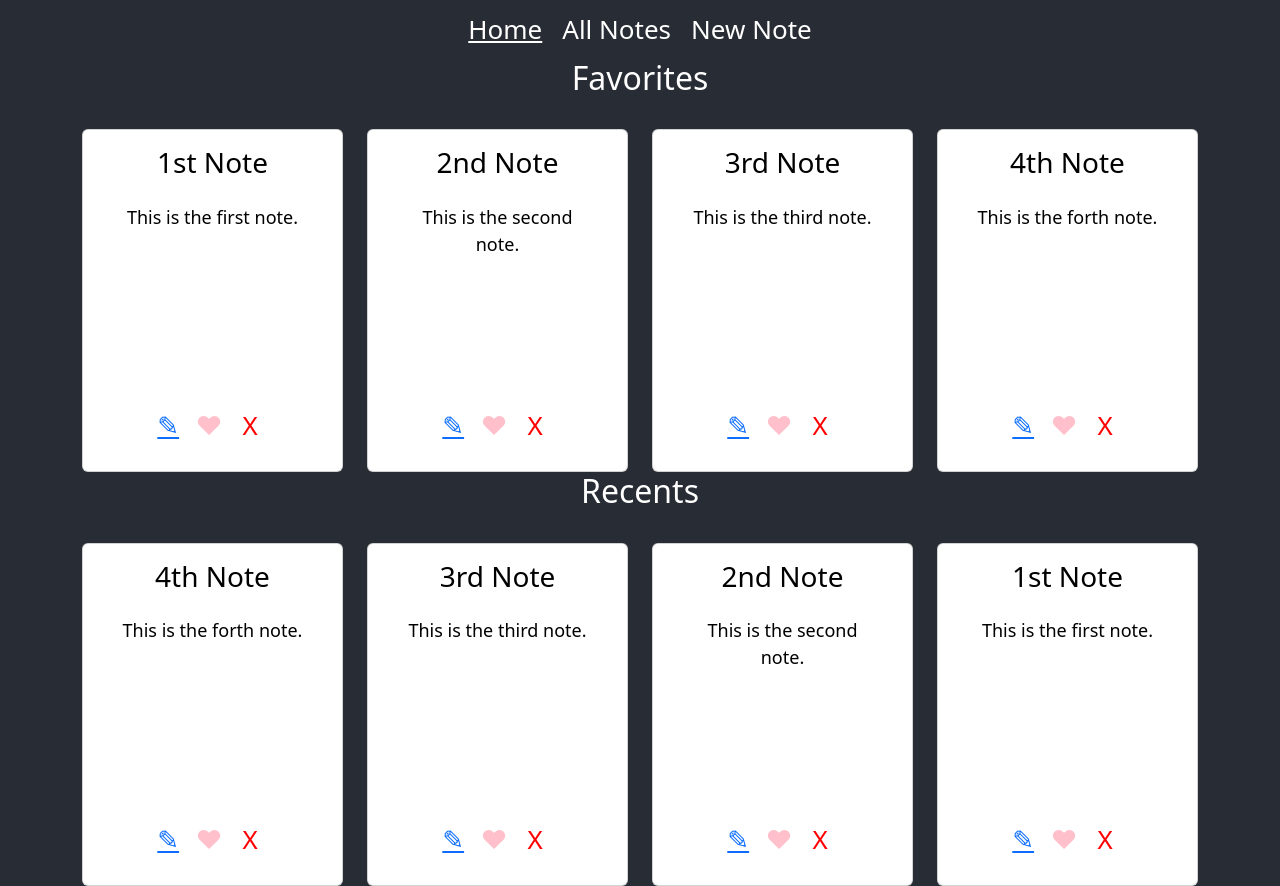
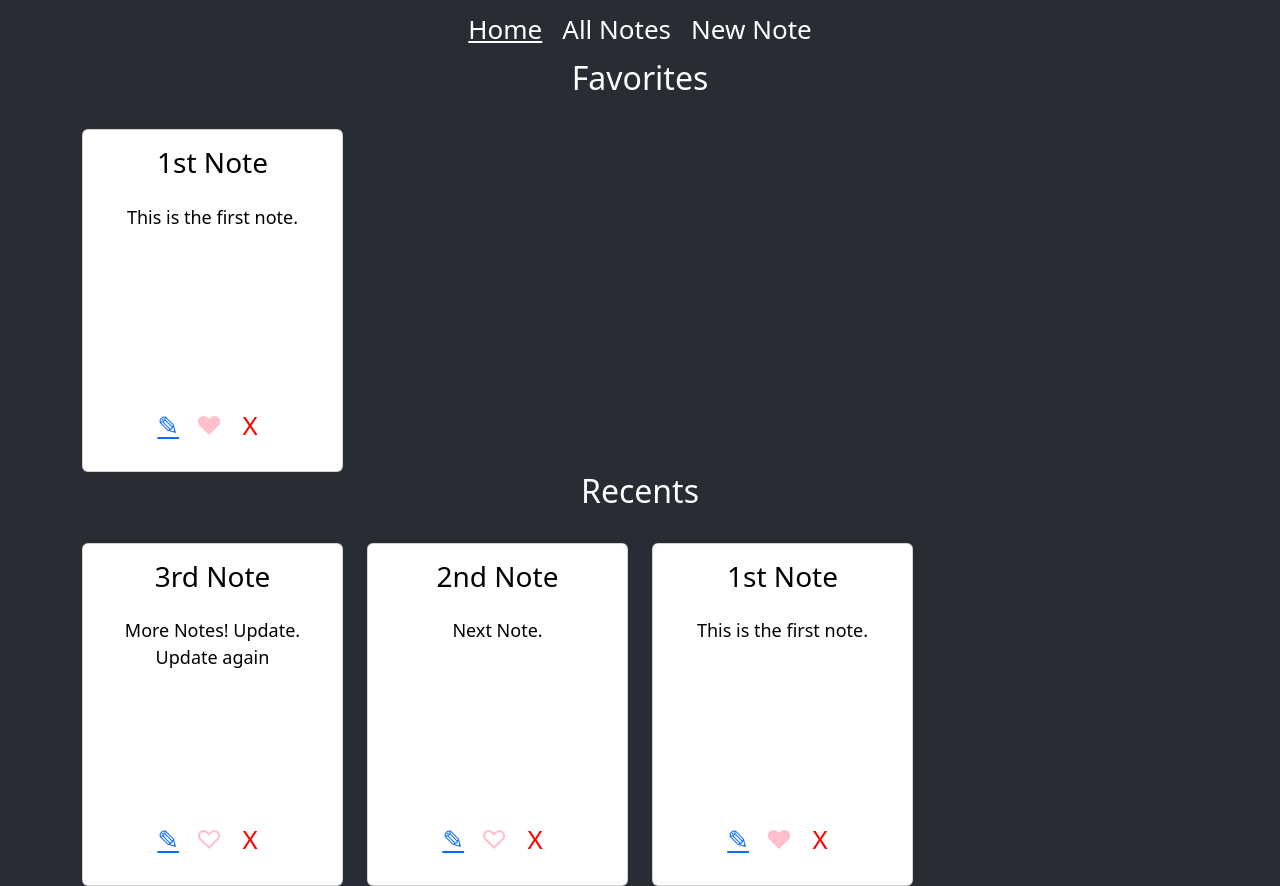
Before and after one commit to bklarer/note-taker-app, a React (Create React App) app: page / in a window 1280 px wide. Built offline with nearby package versions, Linux system fonts and the light colour scheme; data requests are answered from the project's data file.

Commit message:
Fix timing with server updating note

```diff
--- a/db.json
+++ b/db.json
@@ -8,21 +8,15 @@
     },
     {
       "title": "2nd Note",
-      "content": "This is the second note.",
-      "favorite": true,
+      "content": "Next Note.",
+      "favorite": false,
       "id": 2
     },
     {
       "title": "3rd Note",
-      "content": "This is the third note.",
-      "favorite": true,
+      "content": "More Notes! Update. Update again\n",
+      "favorite": false,
       "id": 3
-    },
-    {
-      "title": "4th Note",
-      "content": "This is the forth note.",
-      "favorite": true,
-      "id": 4
     }
   ]
 }
--- a/src/components/EditNote.js
+++ b/src/components/EditNote.js
@@ -34,7 +34,6 @@ function EditNote({ onUpdateNote }) {
     });
 
     fetch(`http://localhost:3004/notes/${id}`, {
-      method: "PATCH",
       headers: {
         "Content-Type": "application/json",
         Accept: "application/json",
```
